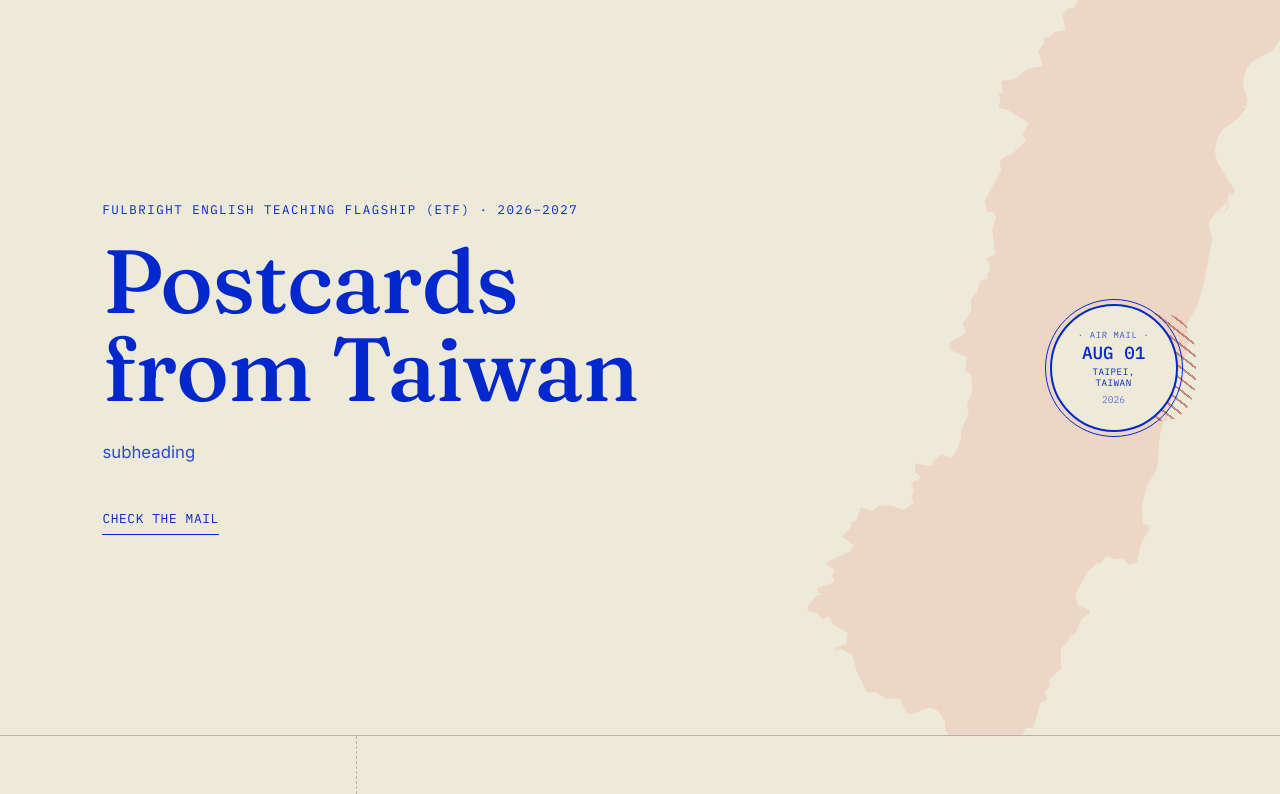
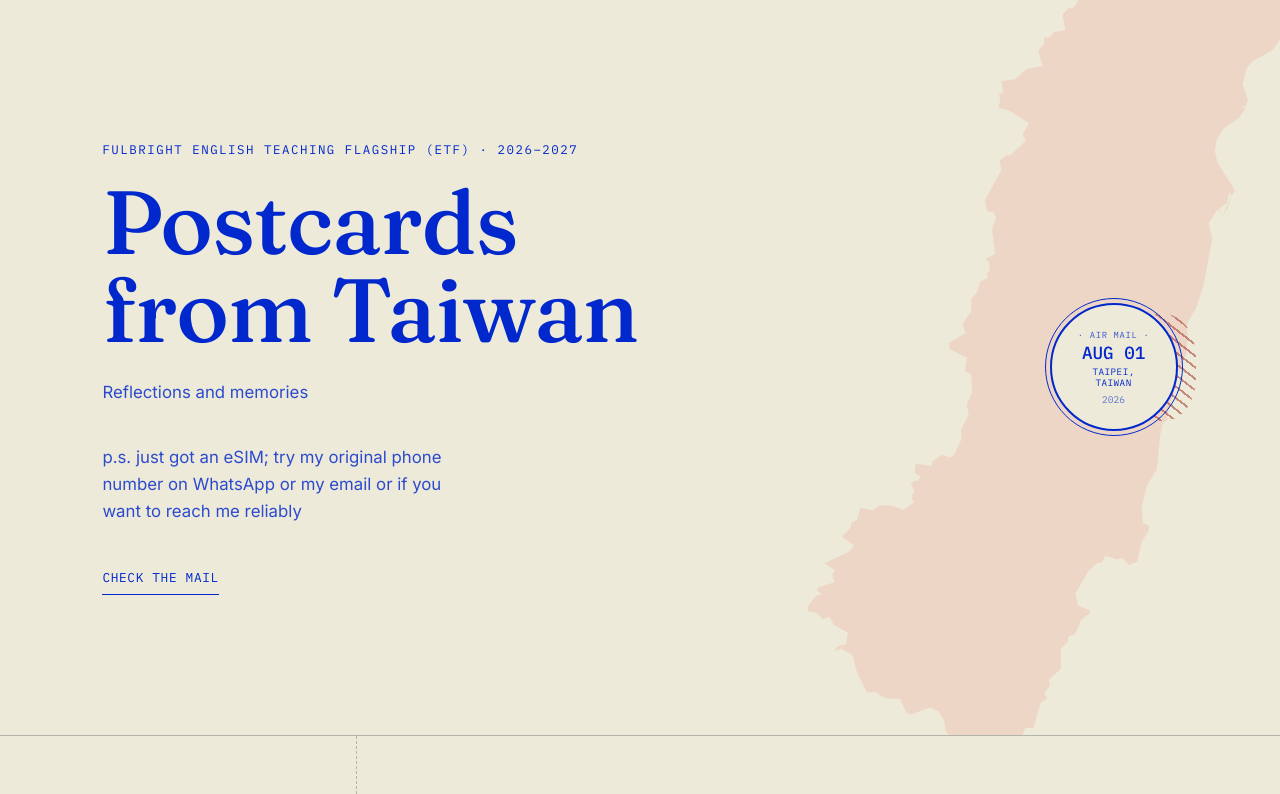
Before and after one commit to phillipmeaderyetter/fulbright, a plain HTML site: page index.html in a window 1280 px wide. Shown: the top 794 px of the page. Drawn offline with Linux system fonts and the light colour scheme.

Commit message:
Add files via upload

```diff
--- a/index.html
+++ b/index.html
@@ -18,7 +18,8 @@
       <div class="hero-text">
         <p class="eyebrow">Fulbright English Teaching Flagship (ETF) &middot; 2026&ndash;2027</p>
         <h1>Postcards<br>from Taiwan</h1>
-        <p class="hero-sub">subheading</p>
+        <p class="hero-sub">Reflections and memories</p>
+        <p class="hero-sub">p.s. just got an eSIM; try my original phone number on WhatsApp or my email or if you want to reach me reliably</p>
         <a class="scroll-cue" href="#journal" aria-label="Scroll to journal entries">
           <span>Check the mail</span>
         </a>
```
